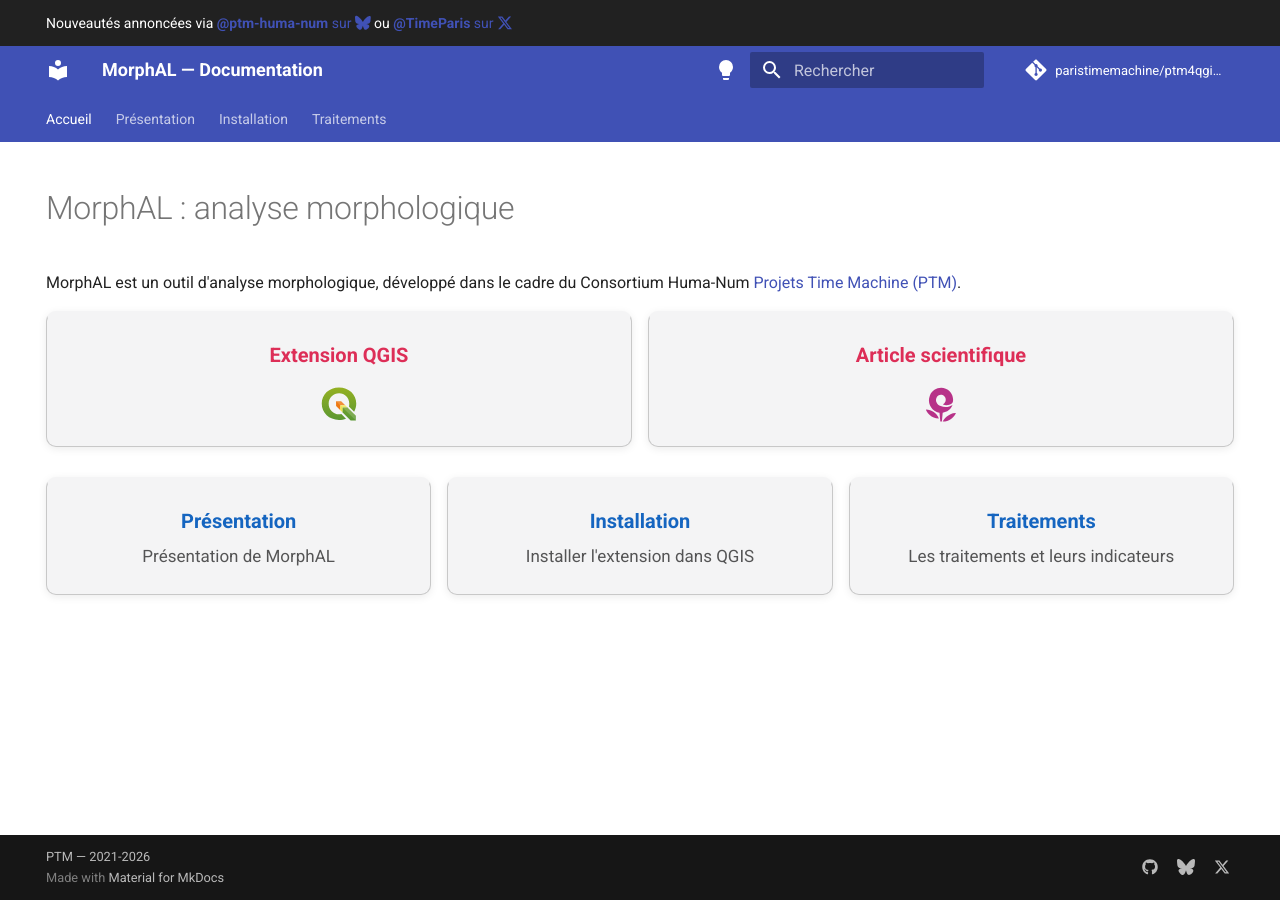
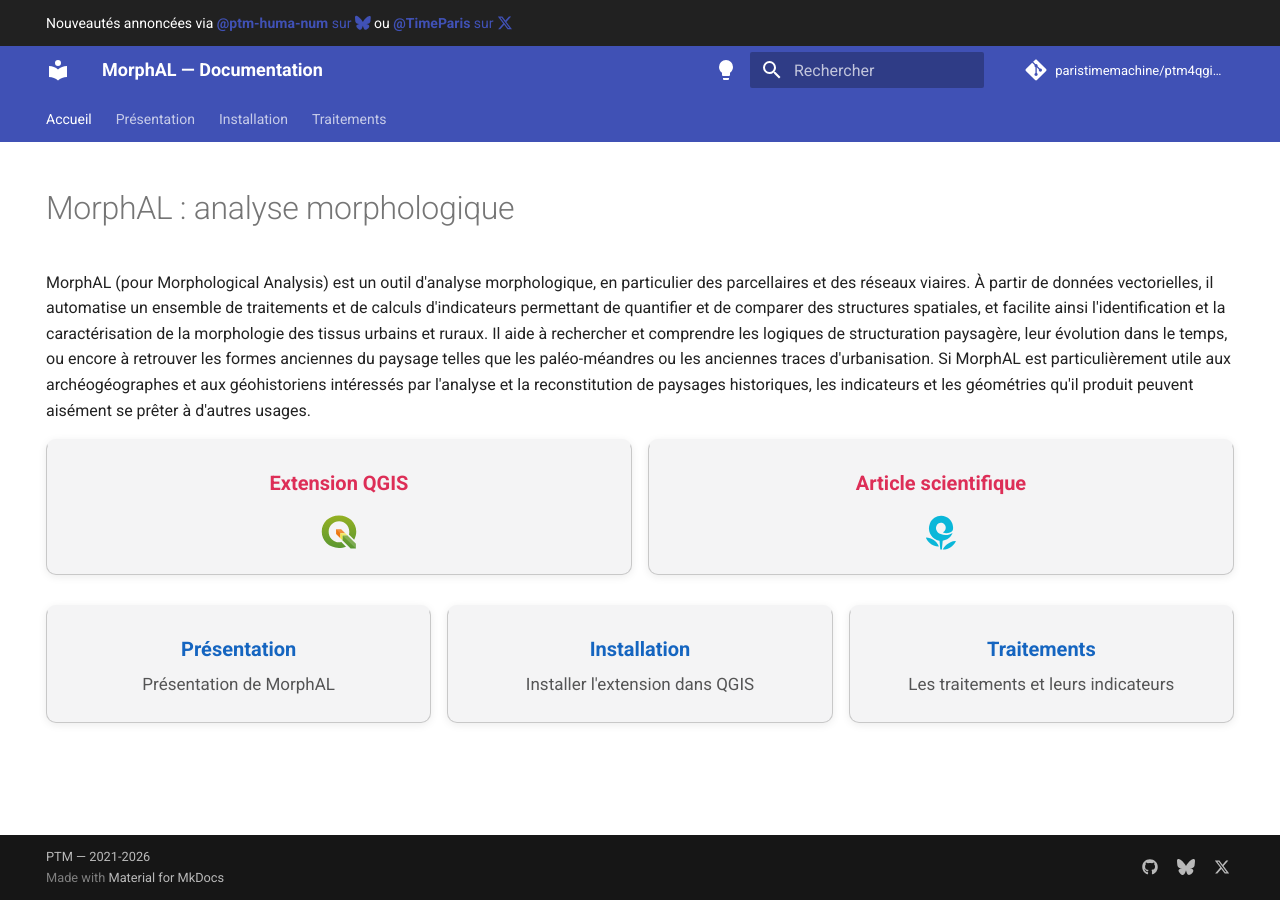
Before and after one commit to paristimemachine/morphal-documentation, an MkDocs documentation site: the page built from docs/index.md, in a window 1280 px wide. Built offline with MkDocs 1.6.1 and Material for MkDocs 9.7.7, drawn with Linux system fonts in a browser that asks for light colours; a script that is not in the unit is left out; comment, search, counter and statistics services are not loaded.

Commit message:
Improve home page
Switch the article card to a blue variant of the OpenEdition logo.

```diff
--- a/docs/overrides/home.html
+++ b/docs/overrides/home.html
@@ -9,8 +9,7 @@
           <div class="md-content__inner">
             <br>
             <h1>MorphAL : analyse morphologique</h1>
-            <p>
-              MorphAL est un outil d'analyse morphologique, développé dans le cadre du Consortium Huma-Num <a href="https://ptm.huma-num.fr/" target="_blank">Projets Time Machine (PTM)</a>.
+            <p>MorphAL (pour Morphological Analysis) est un outil d'analyse morphologique, en particulier des parcellaires et des réseaux viaires. À partir de données vectorielles, il automatise un ensemble de traitements et de calculs d'indicateurs permettant de quantifier et de comparer des structures spatiales, et facilite ainsi l'identification et la caractérisation de la morphologie des tissus urbains et ruraux. Il aide à rechercher et comprendre les logiques de structuration paysagère, leur évolution dans le temps, ou encore à retrouver les formes anciennes du paysage telles que les paléo-méandres ou les anciennes traces d'urbanisation. Si MorphAL est particulièrement utile aux archéogéographes et aux géohistoriens intéressés par l'analyse et la reconstitution de paysages historiques, les indicateurs et les géométries qu'il produit peuvent aisément se prêter à d'autres usages.
             </p>
 
             <div class="card-grid card-grid--duo">
@@ -20,7 +19,7 @@
               </a>
               <a href="https://doi.org/10.4000/books.pufr.7717" class="card card--access" target="_blank" title="Accès à l'article scientifique">
                 <span class="card__title">Article scientifique</span>
-                <img src="{{ 'assets/images/openedition-logo.svg' | url }}" alt="OpenEdition" class="card__logo">
+                <img src="{{ 'assets/images/openedition-logo-bleu.svg' | url }}" alt="OpenEdition" class="card__logo">
               </a>
             </div>
 
```
Also changed, not shown: docs/assets/images/openedition-logo-bleu.svg (added).
